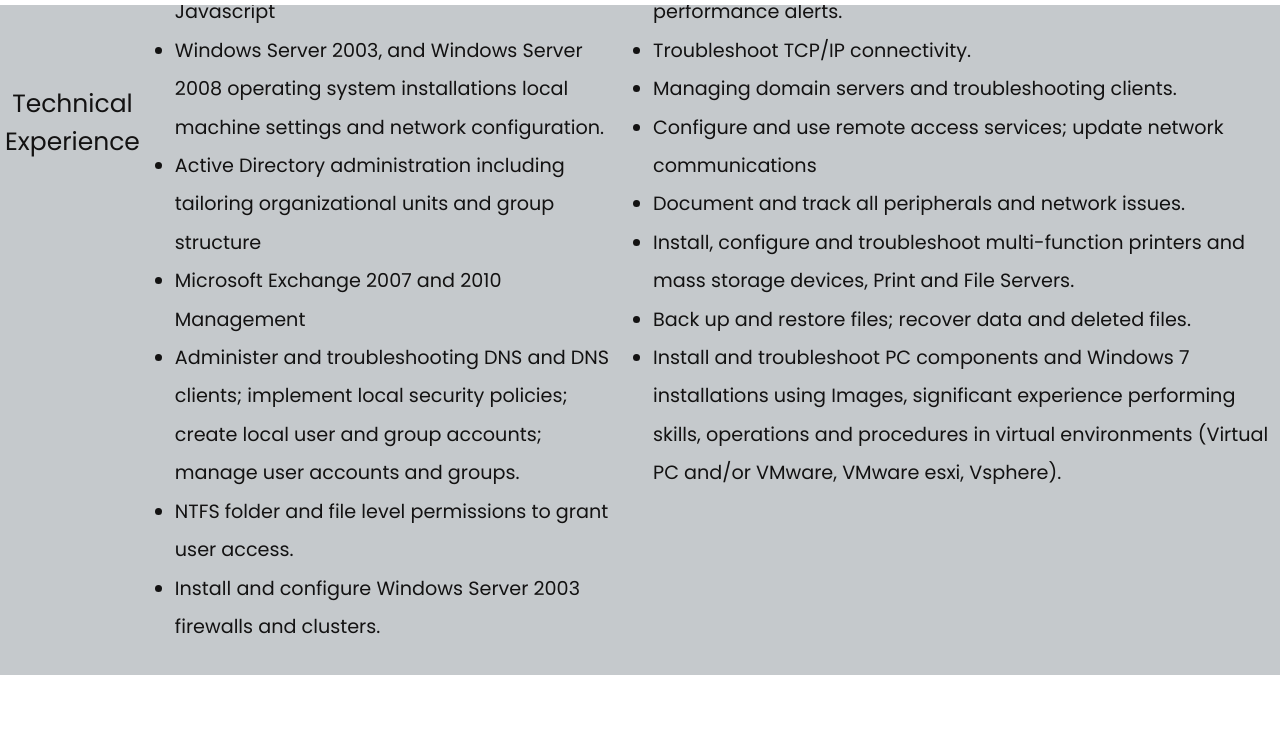
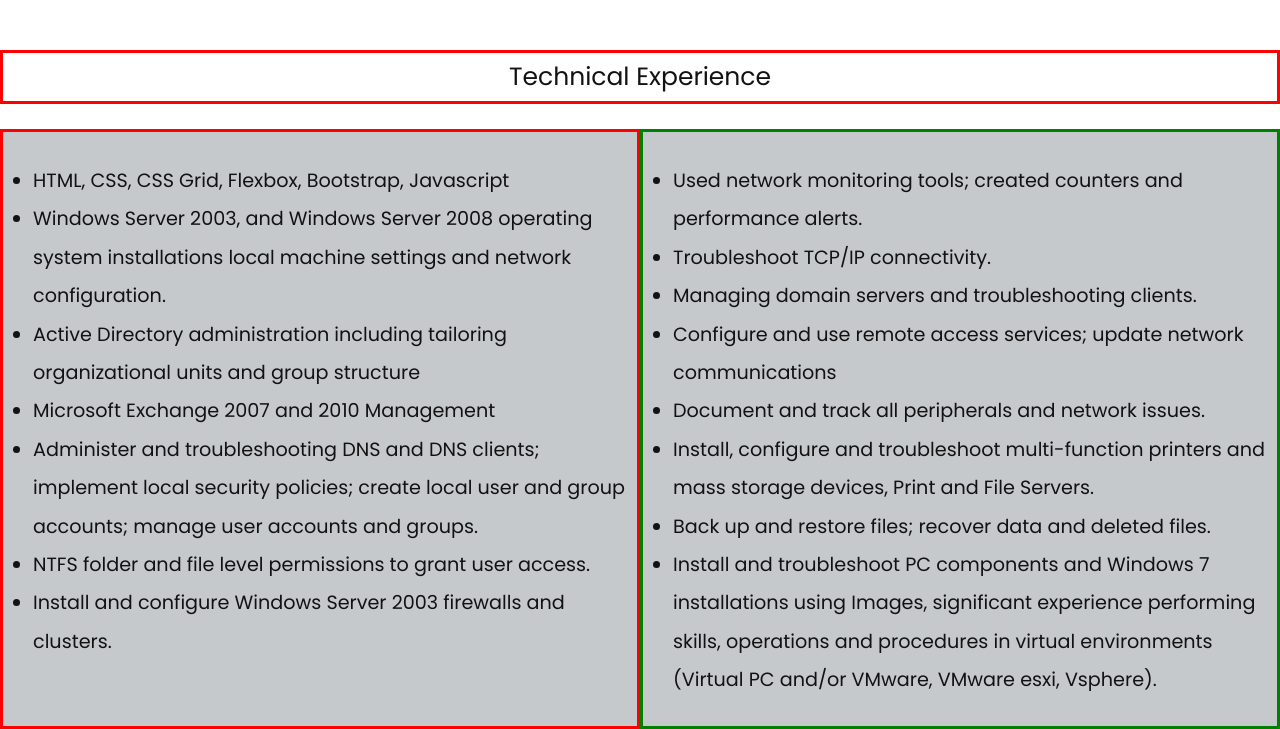
Before and after one commit to jrivera27/resumeold, a plain HTML site: page experience.html in a window 1280 px wide. Shown: the part 75-804 px from the top of the page. Drawn offline with Linux system fonts and the light colour scheme.

Commit message:
corrected .tech h4 stacking issue for desktop version

```diff
--- a/experience.html
+++ b/experience.html
@@ -41,13 +41,12 @@
 
         <!--Technical Experience beggining-->
 
-
+        <div class="tech">
+            <h4>Technical Experience</h4>
+        </div>
 
     <section class="technical-experience">
 
-            <div class="tech" id="Experience">
-                <h4>Technical Experience</h4>
-            </div>
 
 
             <div class="technical-experience1">
--- a/styles.css
+++ b/styles.css
@@ -147,25 +147,38 @@ nav .nav-links {
 /* end of about me section */
 
 /* Beggining of technical experience section */
-.tech h4 {
+
+.tech {
+  display: flex;
   flex-direction: row;
-  align-items: center;
-  margin-top: 160px;
-  margin-bottom: 25px;
+  margin: 125px 0 25px 0;
+  border: 3px solid red;
 }
+
 
 .technical-experience {
 
   display: flex;
   flex-flow: column no-wrap;
   width: auto;
-  height: 750px;
+  height: 600px;
   font-size: 1.2em;
   background-color: rgb(197, 201, 204);
   line-height: 2em;
+
 }
 
 
+
+.technical-experience1 {
+  border: 3px solid red;
+  width: 50%;
+}
+
+.technical-experience2 {
+  border: 3px solid green;
+  width: 50%;
+}
 
 
 .technical-experience1 ul {
@@ -175,6 +188,7 @@ nav .nav-links {
   align-items: baseline;
   margin: 10px;
   padding: 20px;
+
 }
 
 .technical-experience2 ul {
@@ -475,7 +489,7 @@ header {
   height: 750px;
   margin: 0px 10px 0px 0px;
   background-color: rgb(197, 201, 204);
-  border: 3px solid red;
+
 }
 
 .technical-experience1 ul {
@@ -490,7 +504,7 @@ header {
   width: 375px;
   font-size: .8em;
   line-height: 1.7em;
-  border: 3px solid green;
+
 }
 
 .technical-experience2 ul {
```
